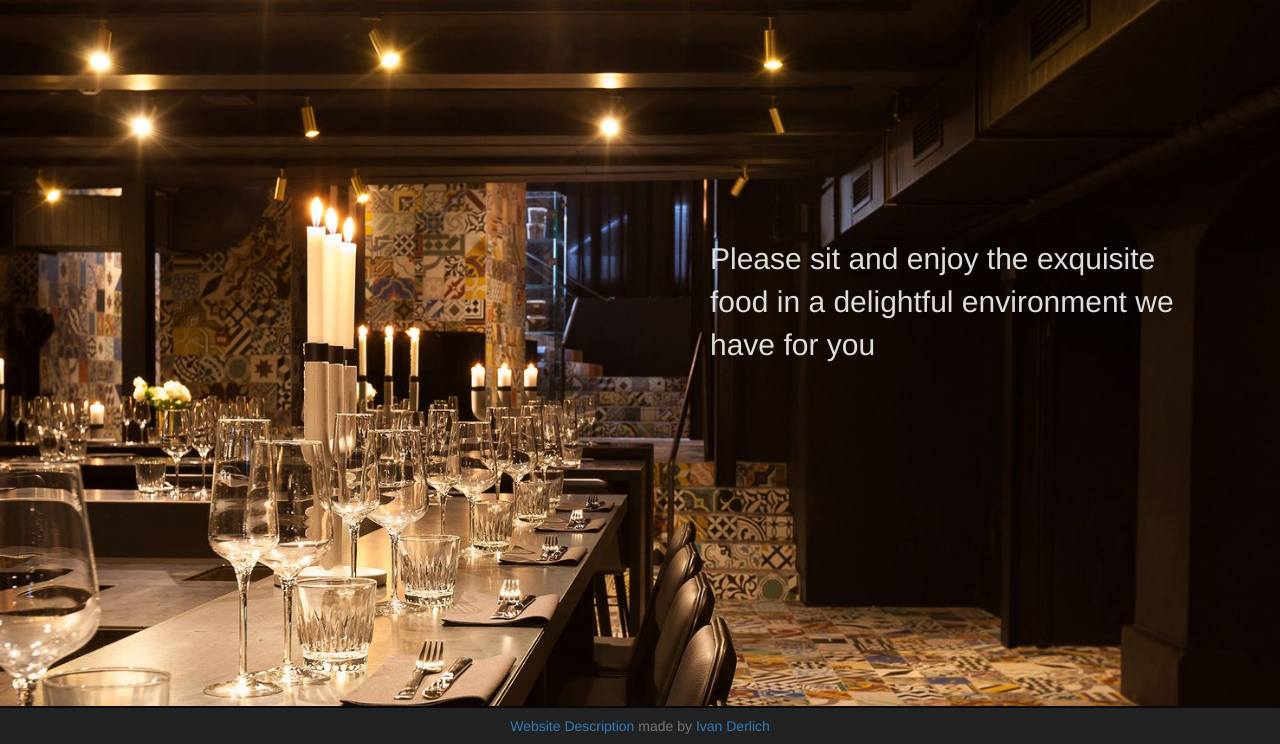
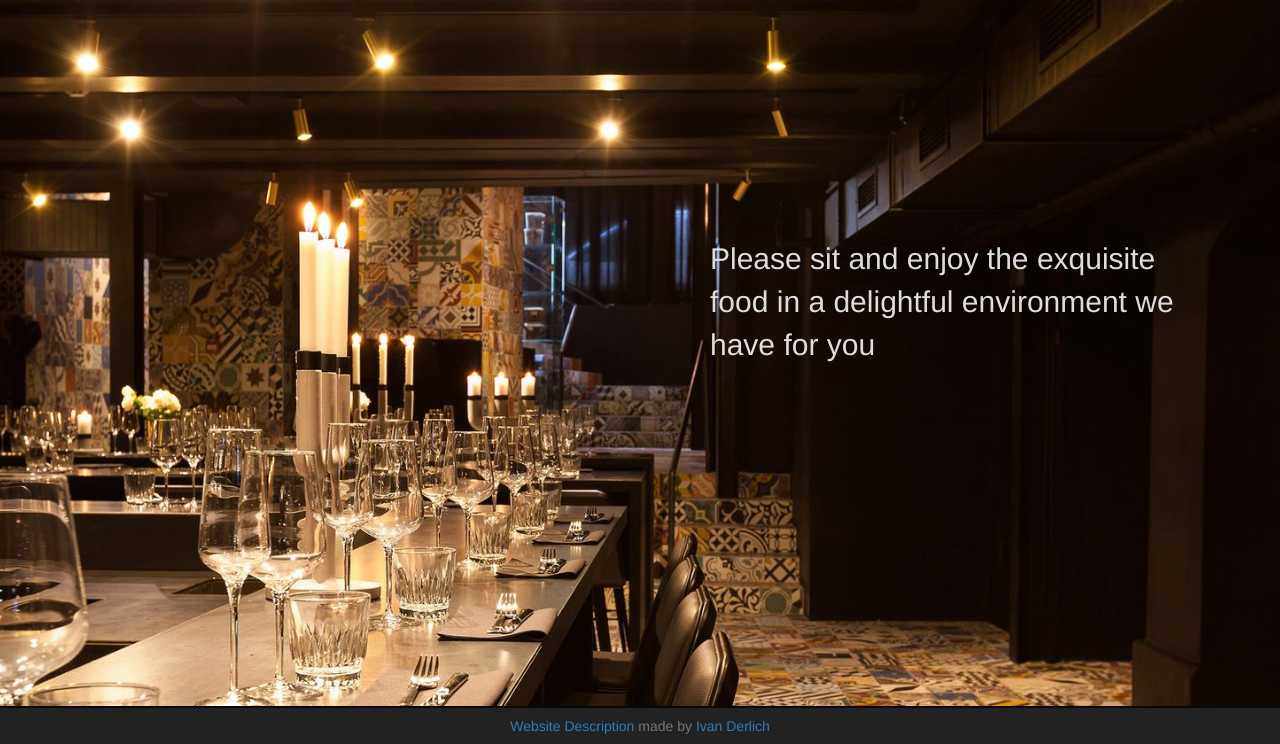
Before and after one commit to IvanDerlich/restaurant-homepage, a website built with webpack: page src/index.html in a window 1280 px wide. Shown: the part 54-798 px from the top of the page. Built offline with nearby package versions, Linux system fonts and the light colour scheme.

Commit message:
Before code review

```diff
--- a/src/style.scss
+++ b/src/style.scss
@@ -1,5 +1,5 @@
 #main{
-  height:130vh;
+  height:133vh;
   background-image: url("img/background.jpg");
   background-repeat: no-repeat;
   background-size: cover;
```
Also changed, not shown: dist/index.html, dist/main.83d348cfc13817dd4990.bundle.js (added), dist/main.b01db7aa582dcdcce408.bundle.js (deleted), dist/main.cec07c5fa445e97c7c92.bundle.js (deleted).
